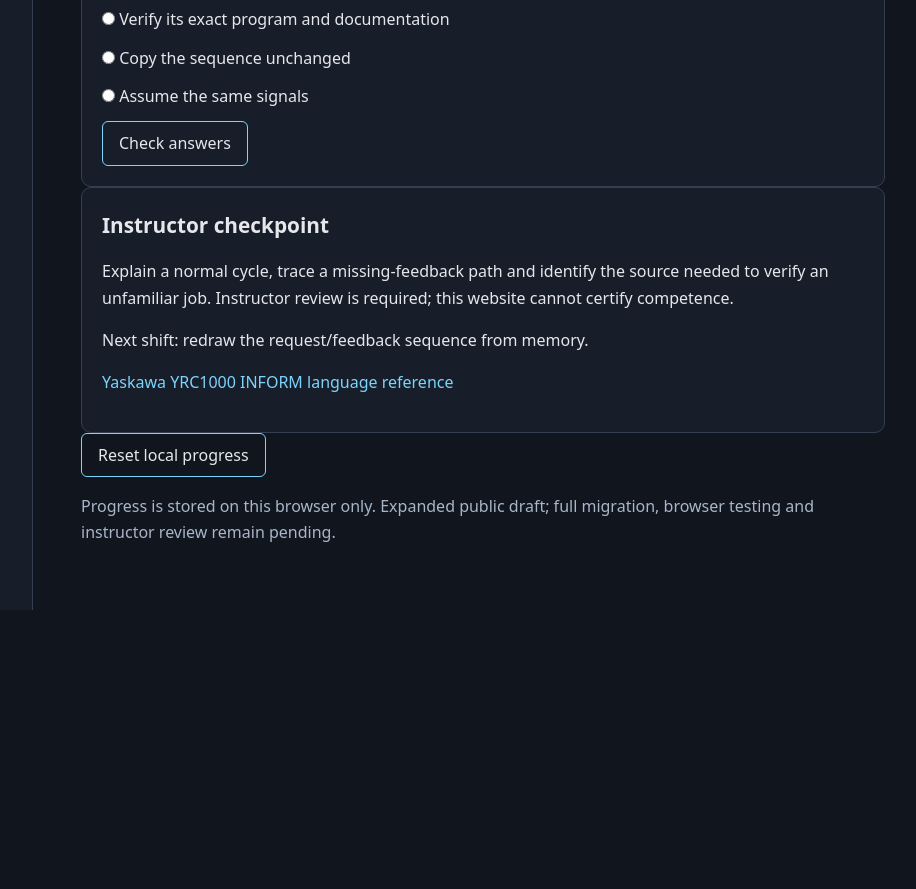
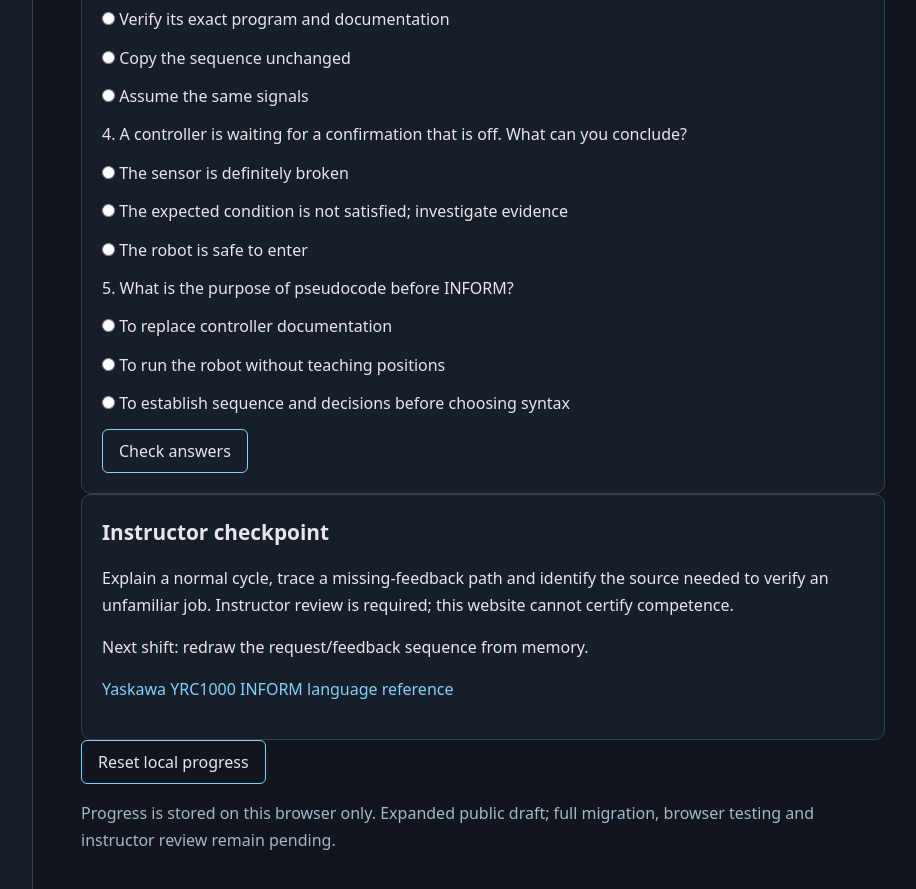
Before and after one commit to Howmet-Automation/yaskawa-inform-training, a React (Vite) app: page /#/module/01 in a window 1280 px wide. Shown: the part 2280-3169 px from the top of the page, without its empty margins (237-1153 px from the left). Before the commit the page ends 2890 px from the top, so only its background shows below. Built offline with nearby package versions, Linux system fonts and the light colour scheme.

Commit message:
Restore five-question assessment baseline

```diff
--- a/src/content/module01.ts
+++ b/src/content/module01.ts
@@ -12,4 +12,4 @@ export const lessons=[
 {"id":"desk","title":"Be the controller","body":"Use paper or a whiteboard. One person reads instructions while another records the current instruction and signal states. Change one condition at a time. The purpose is to practice tracing rather than memorizing a sequence.","example":"Cards: PART PRESENT / REQUEST CLAMP / CLAMP CONFIRMED / PROCESS COMPLETE / REPORT COMPLETE","task":"Arrange the cards, then trace a normal cycle and a cycle with missing confirmation. Explain why the final card cannot be reached in the second case.","answer":"The missing confirmation prevents the defined normal sequence from advancing. A real program may have a separate timeout or recovery branch; inspect it rather than guessing."},
 {"id":"worksheet","title":"Field observation and teach-back","body":"With an instructor, choose an approved read-only program example for the exact machine. Record the machine, job and revision. Find the entry, a call, a condition, a wait and an exit if present. Explain the evidence for each conclusion and mark unknowns. No live operation is required.","example":"Machine / controller / job / revision:\nEntry and setup:\nNormal path:\nCalled jobs:\nWaiting condition:\nAbnormal path:\nUnknowns and sources to check:","task":"Explain your trace to the instructor without reading your notes. Repeat the request-versus-feedback explanation next shift.","answer":"The instructor should check sequence accuracy, evidence, distinction between command and feedback, recognition of unknowns, and safe boundaries. A quiz alone cannot establish practical competence."}
 ]
-export const questions=[{prompt:'An output requests a clamp. What proves the request completed?',options:['The output alone','Verified feedback appropriate to the machine','The job name'],correct:1,explanation:'A request is not confirmation.'},{prompt:'Two tasks start before either wait. When can the master pass both waits?',options:['After the first start','After task A alone','After both tasks finish'],correct:2,explanation:'Both waits must be satisfied.'},{prompt:'What should you do before applying a pattern to another cell?',options:['Verify its exact program and documentation','Copy the sequence unchanged','Assume the same signals'],correct:0,explanation:'Machine-specific differences matter.'}]
+export const questions=[{prompt:'An output requests a clamp. What proves the request completed?',options:['The output alone','Verified feedback appropriate to the machine','The job name'],correct:1,explanation:'A request is not confirmation.'},{prompt:'Two tasks start before either wait. When can the master pass both waits?',options:['After the first start','After task A alone','After both tasks finish'],correct:2,explanation:'Both waits must be satisfied.'},{prompt:'What should you do before applying a pattern to another cell?',options:['Verify its exact program and documentation','Copy the sequence unchanged','Assume the same signals'],correct:0,explanation:'Machine-specific differences matter.'},{"prompt":"A controller is waiting for a confirmation that is off. What can you conclude?","options":["The sensor is definitely broken","The expected condition is not satisfied; investigate evidence","The robot is safe to enter"],"correct":1,"explanation":"A missing signal does not establish its cause or a safe physical state."},{"prompt":"What is the purpose of pseudocode before INFORM?","options":["To replace controller documentation","To run the robot without teaching positions","To establish sequence and decisions before choosing syntax"],"correct":2,"explanation":"Pseudocode separates the intended logic from controller-specific implementation."}]
```
